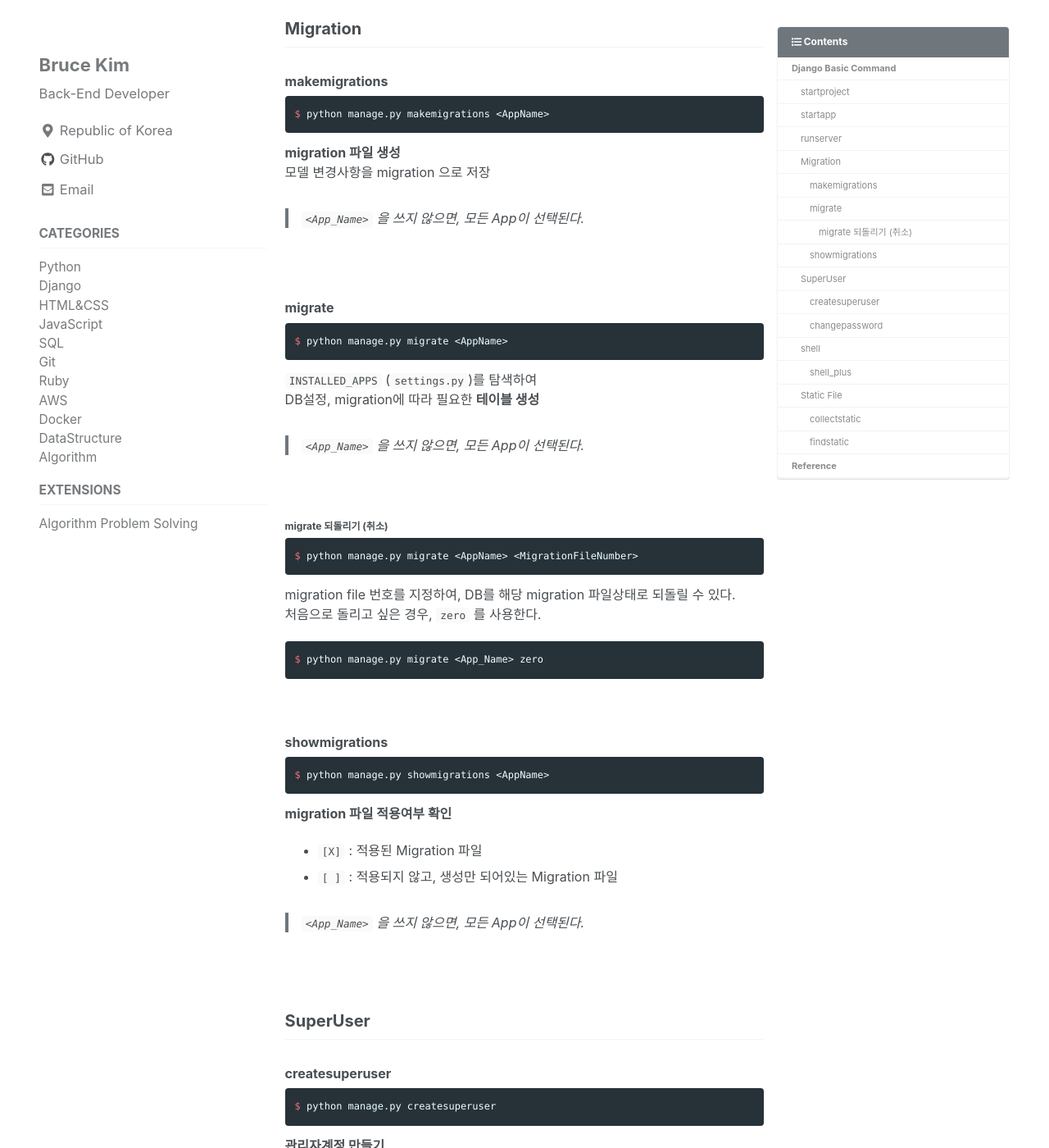
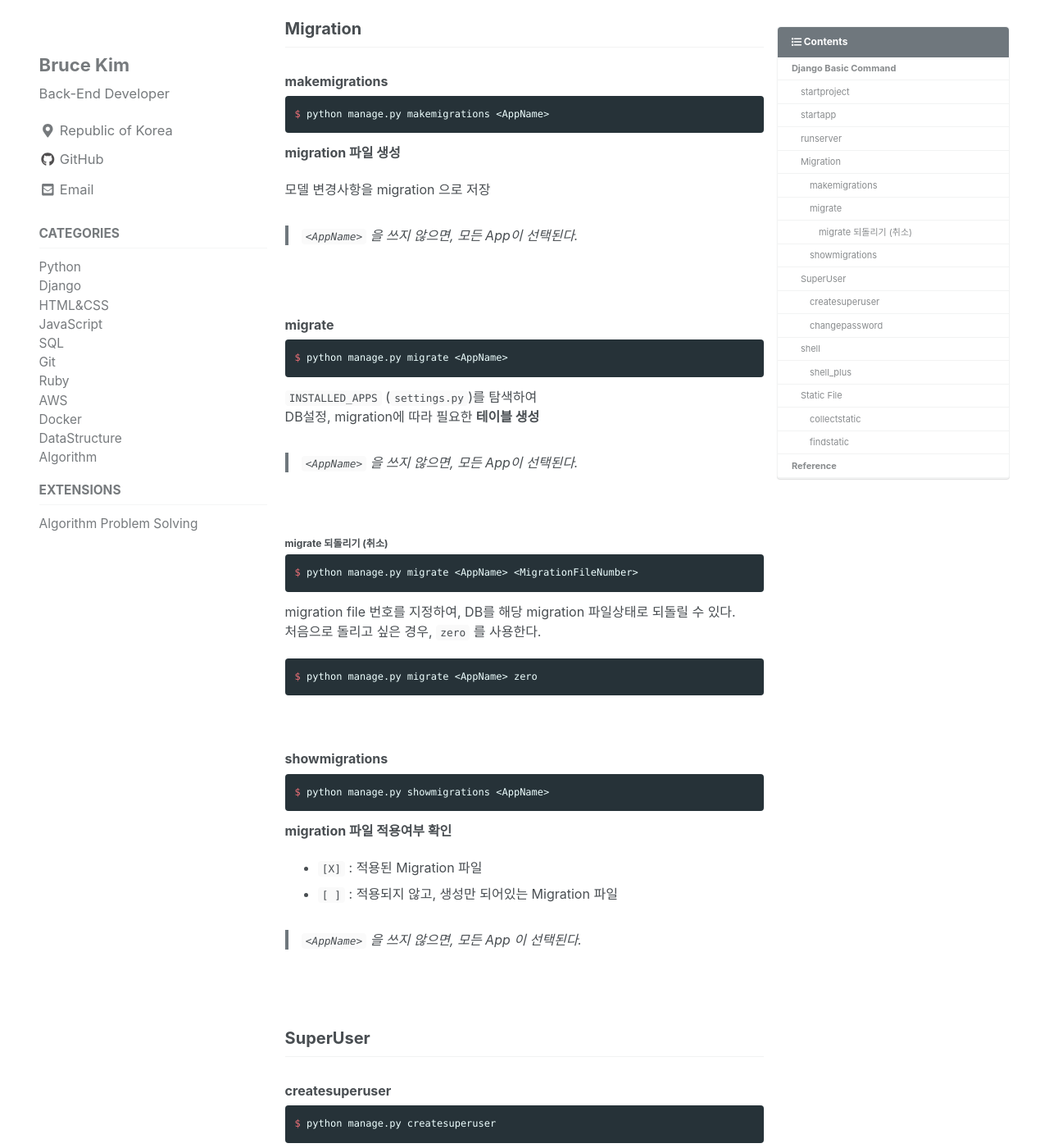
Before and after one commit to devbruce/devbruce.github.io, a Jekyll site: the page built from _posts/Django/2018-09-26-dj-01-basic+command.md, in a window 1280 px wide and 1400 px high, scrolled down 762 px. Shown: the whole window at 82% size. Built offline with Jekyll 4.4.1, drawn with Linux system fonts in a browser that asks for light colours; cached includes are drawn as plain includes; nearby versions of some CDN libraries; comment, search, counter and statistics services are not loaded; part of the change alters nothing that is shown.

Commit message:
Modify dj-01

````diff
--- a/_posts/Django/2018-09-26-dj-01-basic+command.md
+++ b/_posts/Django/2018-09-26-dj-01-basic+command.md
@@ -49,9 +49,10 @@ $ python manage.py makemigrations <AppName>
 ```
 
 **migration 파일 생성**
+
 모델 변경사항을 migration 으로 저장
 
-> `<App_Name>` 을 쓰지 않으면, 모든 App이 선택된다.
+> `<AppName>` 을 쓰지 않으면, 모든 App이 선택된다.
 
 <br>
 
@@ -64,7 +65,7 @@ $ python manage.py migrate <AppName>
 `INSTALLED_APPS` (`settings.py`)를 탐색하여
 DB설정, migration에 따라 필요한 **테이블 생성**
 
-> `<App_Name>` 을 쓰지 않으면, 모든 App이 선택된다.
+> `<AppName>` 을 쓰지 않으면, 모든 App이 선택된다.
 
 <br>
 
@@ -78,7 +79,7 @@ migration file 번호를 지정하여, DB를 해당 migration 파일상태로
 처음으로 돌리고 싶은 경우, `zero` 를 사용한다.
 
 ```bash
-$ python manage.py migrate <App_Name> zero
+$ python manage.py migrate <AppName> zero
 ```
 
 <br>
@@ -94,7 +95,7 @@ $ python manage.py showmigrations <AppName>
 - `[X]` : 적용된 Migration 파일
 - `[ ]` : 적용되지 않고, 생성만 되어있는 Migration 파일
 
-> `<App_Name>` 을 쓰지 않으면, 모든 App이 선택된다.
+> `<AppName>` 을 쓰지 않으면, 모든 App 이 선택된다.
 
 <br>
 
@@ -166,6 +167,7 @@ $ python manage.py findstatic <FileName or DirectoryName>
 ```
 
 **정적파일 검색**
+
 Full Path 를 반환해준다.
 
 <br><br>
````
